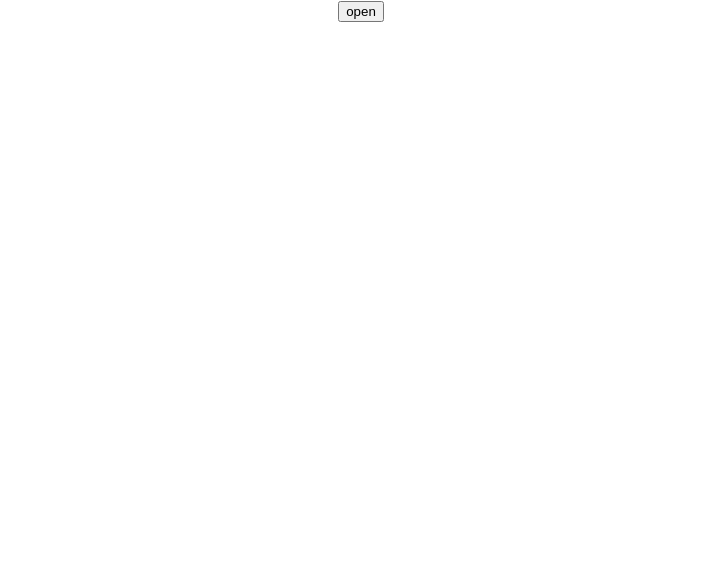
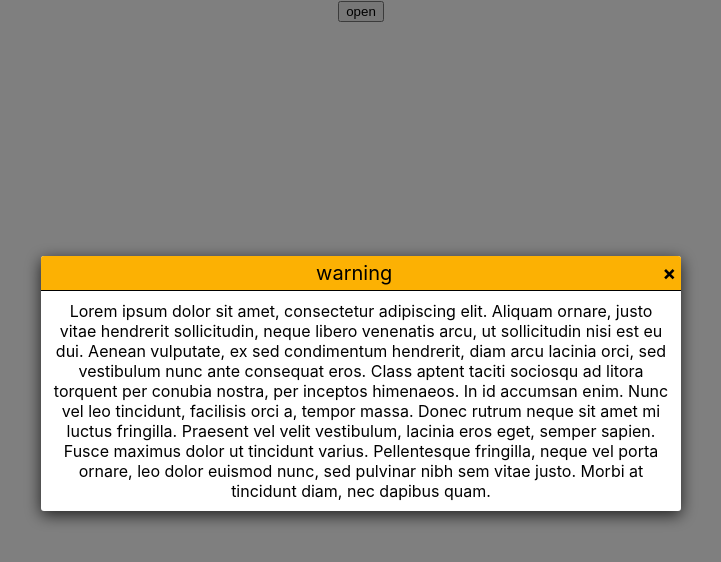
Before and after one commit to DariuszLiszka/reactSmallFeatues, a React (Create React App) app: page / in a window 1280 px wide. Both pictures are taken after a click on the button "open". Shown: the top 562 px of the page, without its empty margins (279-1000 px from the left). Built offline with nearby package versions, Linux system fonts and the light colour scheme.

Commit message:
modal done

```diff
--- a/src/basic-modal/Modal.js
+++ b/src/basic-modal/Modal.js
@@ -10,9 +10,9 @@ class Modal extends React.Component {
     const { title, info, toggle } = this.props;
     return (
       <div className='modal-content '>
-        <div className='modal-tilte'>
+        <div className='modal-title'>
           {title}
-          <span className='close-button' onClick={toggle}>
+          <span id='toggle' className='close-button' onClick={toggle}>
             &times;
           </span>
         </div>
--- a/src/basic-modal/ModalContainer.js
+++ b/src/basic-modal/ModalContainer.js
@@ -3,25 +3,33 @@ import Modal from './Modal';
 class ModalContainer extends React.Component {
   state = {
     modal_title: 'warning',
-    modal_info: 'warning warning warning warrrrning.',
-    isHsidden: true
+    modal_info:
+      'Lorem ipsum dolor sit amet, consectetur adipiscing elit. Aliquam ornare, justo vitae hendrerit sollicitudin, neque libero venenatis arcu, ut sollicitudin nisi est eu dui. Aenean vulputate, ex sed condimentum hendrerit, diam arcu lacinia orci, sed vestibulum nunc ante consequat eros. Class aptent taciti sociosqu ad litora torquent per conubia nostra, per inceptos himenaeos. In id accumsan enim. Nunc vel leo tincidunt, facilisis orci a, tempor massa. Donec rutrum neque sit amet mi luctus fringilla. Praesent vel velit vestibulum, lacinia eros eget, semper sapien. Fusce maximus dolor ut tincidunt varius. Pellentesque fringilla, neque vel porta ornare, leo dolor euismod nunc, sed pulvinar nibh sem vitae justo. Morbi at tincidunt diam, nec dapibus quam.',
+    isHidden: true
   };
-  toggleModal = () => {
-    this.setState({ isHidden: !this.state.isHidden });
-    console.log(this.state);
+  toggleModal = e => {
+    if (e.target.id == 'toggle') {
+      this.setState({ isHidden: !this.state.isHidden });
+    }
   };
   render() {
     const { modal_info, modal_title, isHidden } = this.state;
     return (
       <div>
-        <div className={`modal ${isHidden ? '' : 'hidden'}`}>
+        <div
+          onClick={this.toggleModal}
+          id='toggle'
+          className={`modal ${isHidden ? 'hidden' : ''}`}
+        >
           <Modal
             title={modal_title}
             info={modal_info}
             toggle={this.toggleModal}
           />
         </div>
-        <button>open</button>
+        <button id='toggle' onClick={this.toggleModal}>
+          open
+        </button>
       </div>
     );
   }
--- a/src/index.css
+++ b/src/index.css
@@ -33,8 +33,25 @@ p.hidden {
 .modal-content {
   background-color: white;
   margin: 20% auto;
+
   width: 50%;
-  -webkit-box-shadow: 7px 7px 56px 0px rgba(0, 0, 0, 0.75);
-  -moz-box-shadow: 7px 7px 56px 0px rgba(0, 0, 0, 0.75);
-  box-shadow: 7px 7px 56px 0px rgba(0, 0, 0, 0.75);
+  border-radius: 3px;
+  -webkit-box-shadow: 0px 4px 16px 0px rgba(0, 0, 0, 0.75);
+  -moz-box-shadow: 0px 4px 16px 0px rgba(0, 0, 0, 0.75);
+  box-shadow: 0px 4px 16px 0px rgba(0, 0, 0, 0.75);
 }
+.modal-title {
+  padding: 5px;
+  border-radius: 3px 3px 0 0;
+  border-bottom: solid 1px;
+  background-color: #fcb103;
+  font-size: 20px;
+}
+.modal-title span {
+  float: right;
+  cursor: pointer;
+  font-weight: bold;
+}
+.modal-info {
+  padding: 10px;
+}
```
